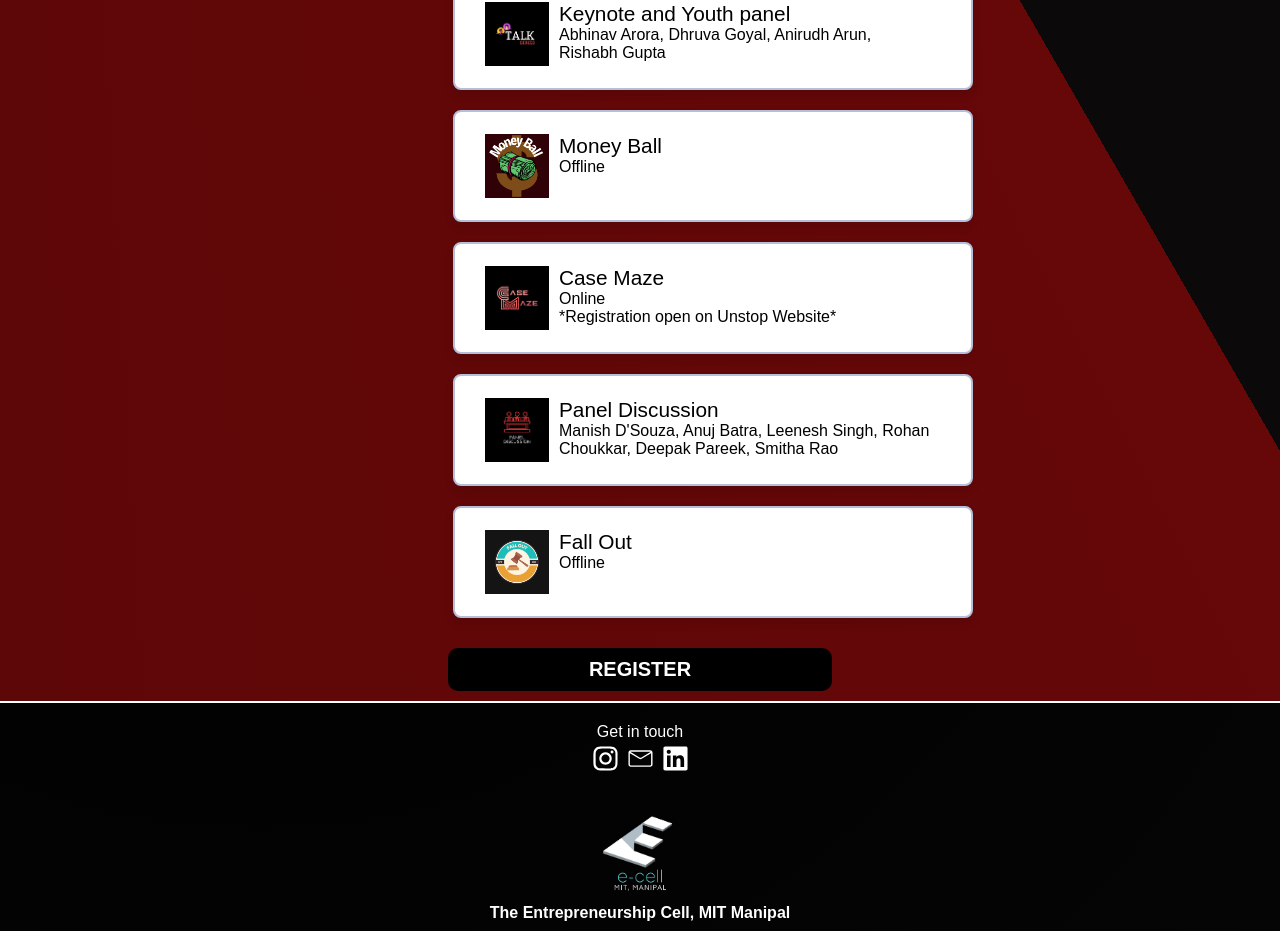
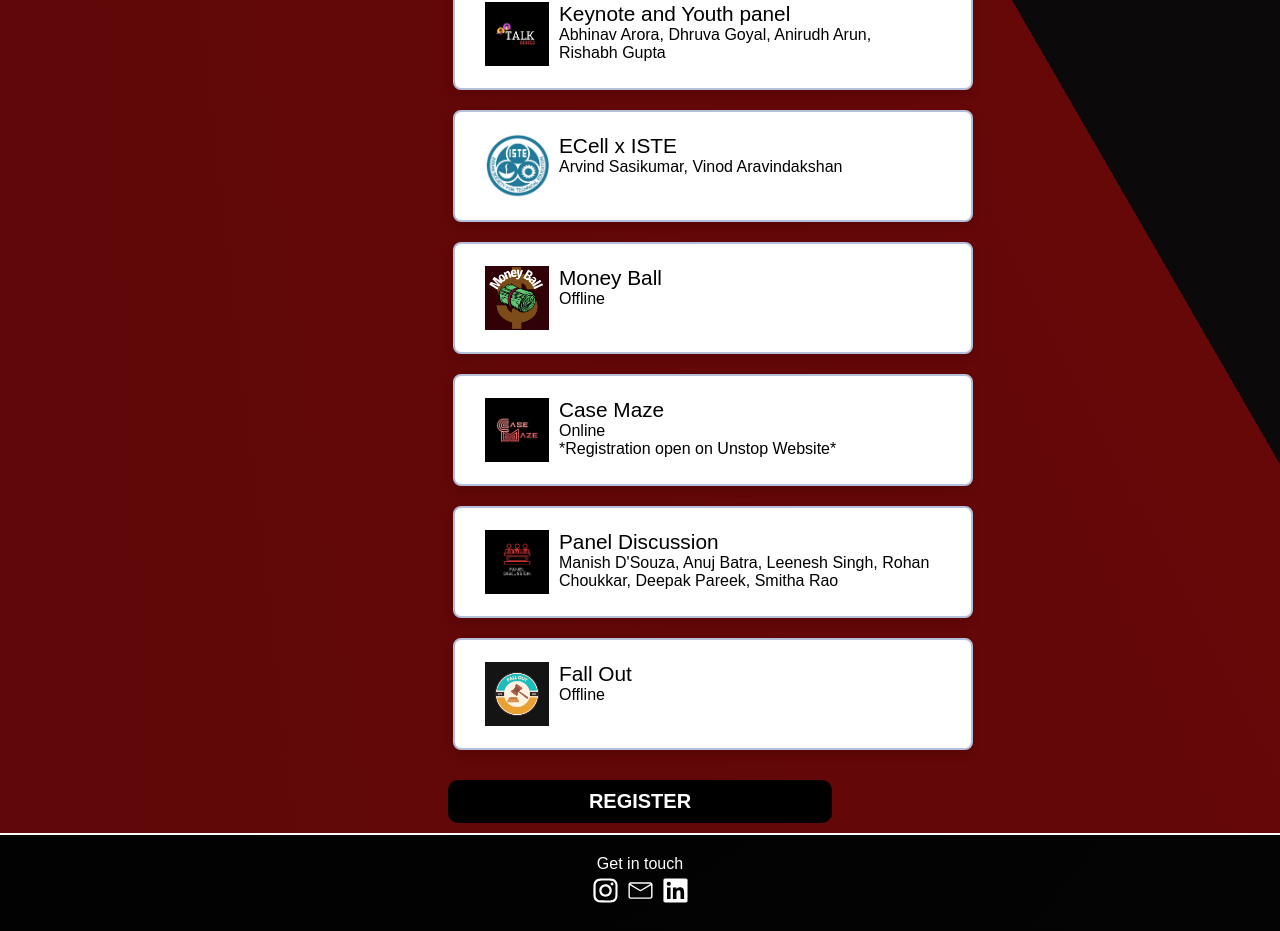
Before and after one commit to svgnix/mes2.2, a React (Create React App) app in the folder client/: page /register in a window 1280 px wide. Shown: the part 2040-2971 px from the top of the page. Built offline with nearby package versions, Linux system fonts and the light colour scheme; no server answers; a web font is replaced by a local one.

Commit message:
added ECellxISTE registration checkbox card

```diff
--- a/client/src/pages/Register/Register.js
+++ b/client/src/pages/Register/Register.js
@@ -16,8 +16,10 @@ import talkLogo from "./../../assets/logos/10.png";
 import workshopLogo from "./../../assets/logos/12.png";
 import bizLogo from "./../../assets/logos/11.png";
 import fallLogo from "./../../assets/logos/F.png";
+import ISTElogo from "./../../assets/logos/ISTE.png";
 import moneyquestLogo from "./../../assets/logos/Moneyball.png";
 import Navbar from "../../components/Navbar/Navbar";
+
 
 const Register = () => {
 
@@ -770,6 +772,15 @@ const Register = () => {
                         />
 
                         <CheckboxCard
+                            eventName="ECell x ISTE"
+                            eventMode=""
+                            changeFunc={setTalk}
+                            guest="Arvind Sasikumar, Vinod Aravindakshan"
+                            logo={ISTElogo}
+                            handleArray={handleRegEventsArray}
+                        />
+
+                        <CheckboxCard
                             eventName="Money Ball"
                             eventMode="Offline"
                             changeFunc={setTalk}
```
Also changed, not shown: client/src/assets/logos/ISTE.png (added).
